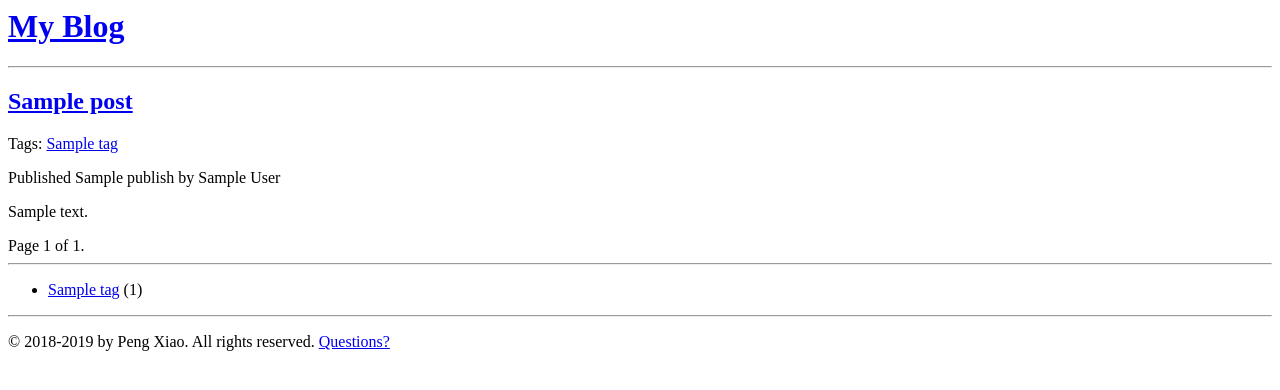
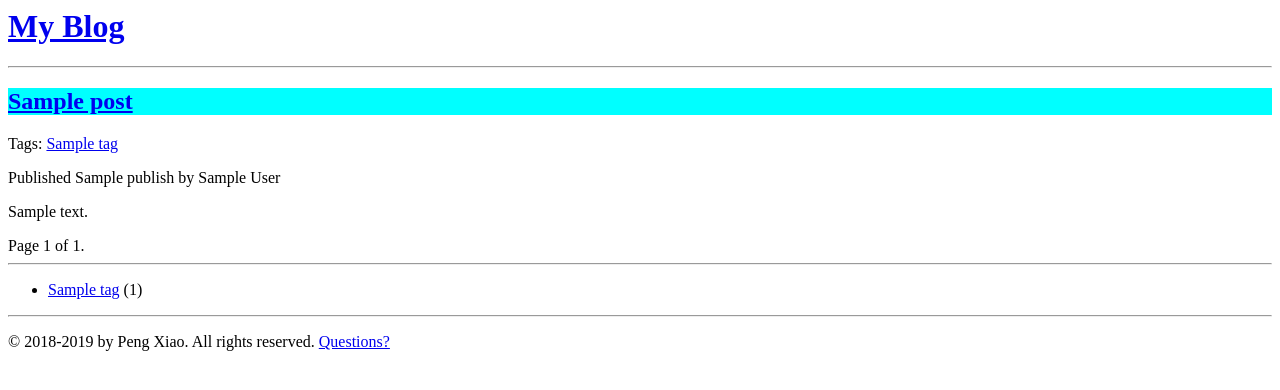
Before and after one commit to udemy-course/Django-Blog-Demo, a Django app: template blog/templates/blog/post/list.html in a window 1280 px wide. Shown: the top 390 px of the page. Run offline with Django 3.2, Linux system fonts and the light colour scheme; the template is opened without the code that fills it: most values are stand-ins (such as "Sample title", 1, 10 or a date in 2020).

Commit message:
add static css file demo
Signed-off-by: Peng Xiao <xiaoquwl@gmail.com>

```diff
--- /dev/null
+++ b/blog/static/css/style.css
@@ -0,0 +1,3 @@
+h2 {
+    background-color: #00ffff
+}
--- a/blog/templates/blog/base.html
+++ b/blog/templates/blog/base.html
@@ -1,4 +1,6 @@
 <html>
+    {% load static %}
+    <link rel="stylesheet" type="text/css" href="{% static 'css/style.css' %}">
 <body>
     <h1><a href="{% url "blog:post_list" %}">My Blog</a></h1>
     <hr>
```
